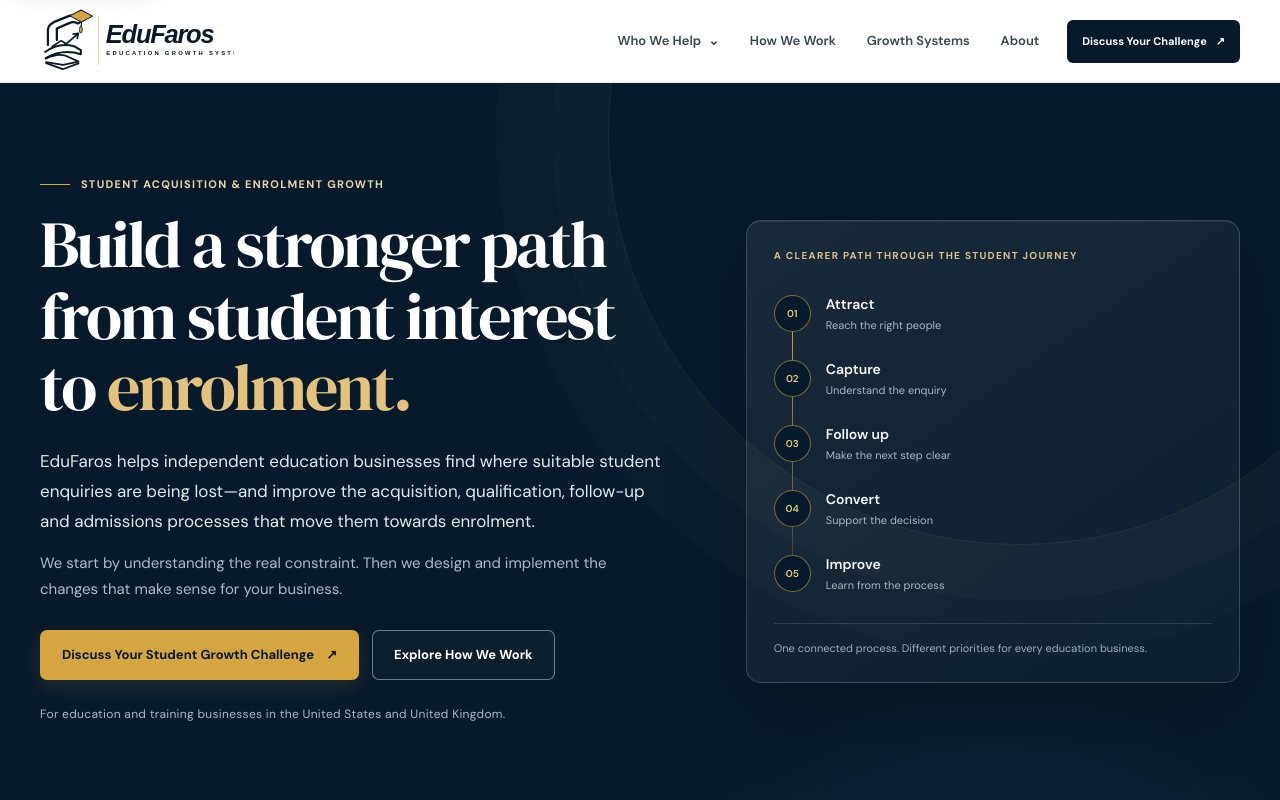
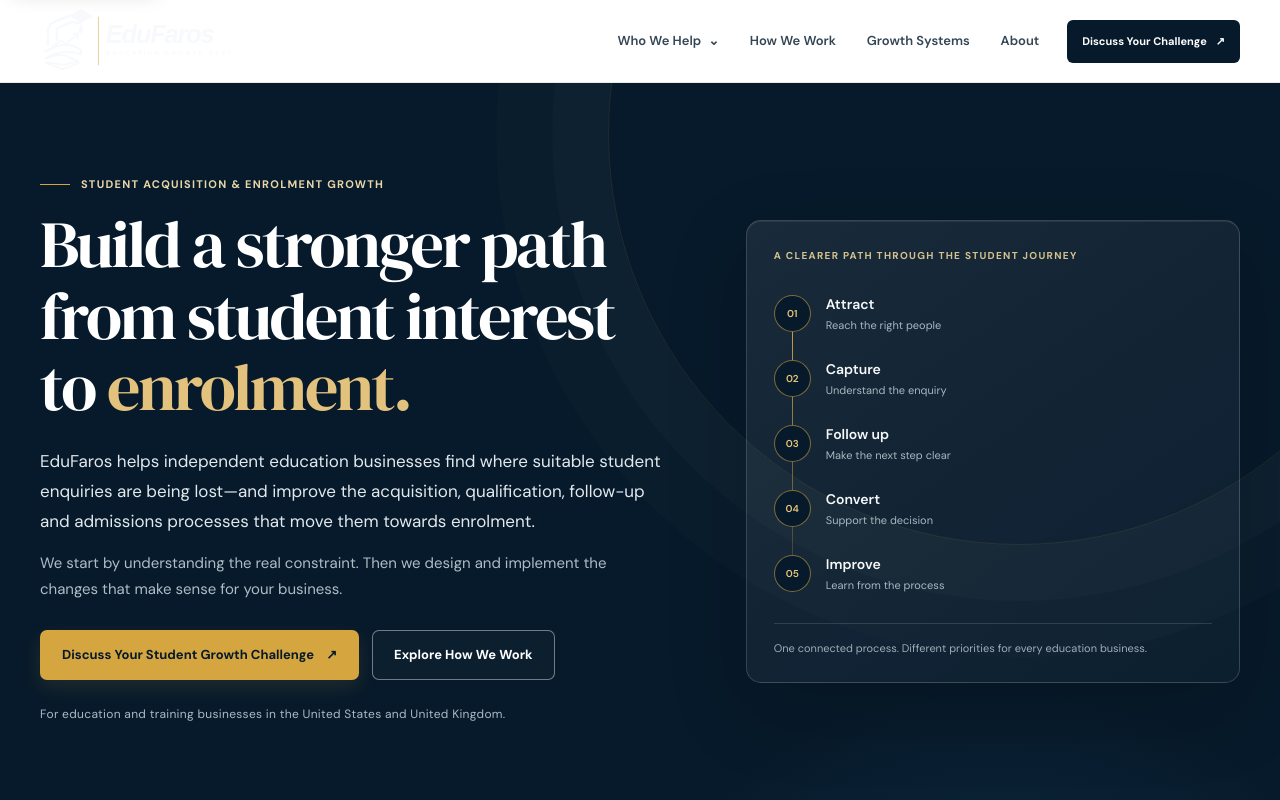
Before and after one commit to Edufaros/edufaros, a Next.js app in the folder edufaros-company-site/: page / in a window 1280 px wide. Shown: the top 800 px of the page. Built offline with nearby package versions, Linux system fonts and the light colour scheme.

Commit message:
Use luminous white EduFaros mark in dark header

```diff
--- a/edufaros-company-site/components/site-header.tsx
+++ b/edufaros-company-site/components/site-header.tsx
@@ -59,7 +59,7 @@ export function SiteHeader() {
     <header className="site-header">
       <div className="container header-inner">
         <Link href="/" className="brand-link" aria-label="EduFaros home" onClick={closeMenu}>
-          <Image src="/edufaros-logo-dark.svg" alt="EduFaros — Education Growth Systems" width={190} height={64} priority />
+          <Image src="/edufaros-logo.svg" alt="EduFaros — Education Growth Systems" width={190} height={64} priority />
         </Link>
 
         <nav className="desktop-nav" aria-label="Main navigation">
```
